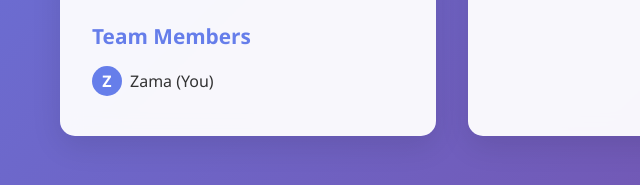
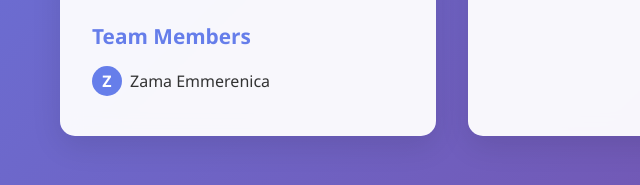
Before and after one commit to Zama-Emmerencia/Task-Management-App, a plain HTML site: page index.html in a window 1280 px wide. Shown: the part 813-998 px from the top of the page, 0-640 px from the left. Drawn offline with Linux system fonts and the light colour scheme.

Commit message:
Update index.html

```diff
--- a/index.html
+++ b/index.html
@@ -367,7 +367,7 @@
                 <div style="margin-top: 1rem;">
                     <div style="display: flex; align-items: center; gap: 0.5rem; margin-bottom: 0.5rem;">
                         <div style="width: 30px; height: 30px; background: #667eea; border-radius: 50%; display: flex; align-items: center; justify-content: center; color: white; font-weight: bold;">Z</div>
-                        <span>Zama (You)</span>
+                        <span>Zama Emmerenica</span>
                     </div>
 
                 </div>
```
